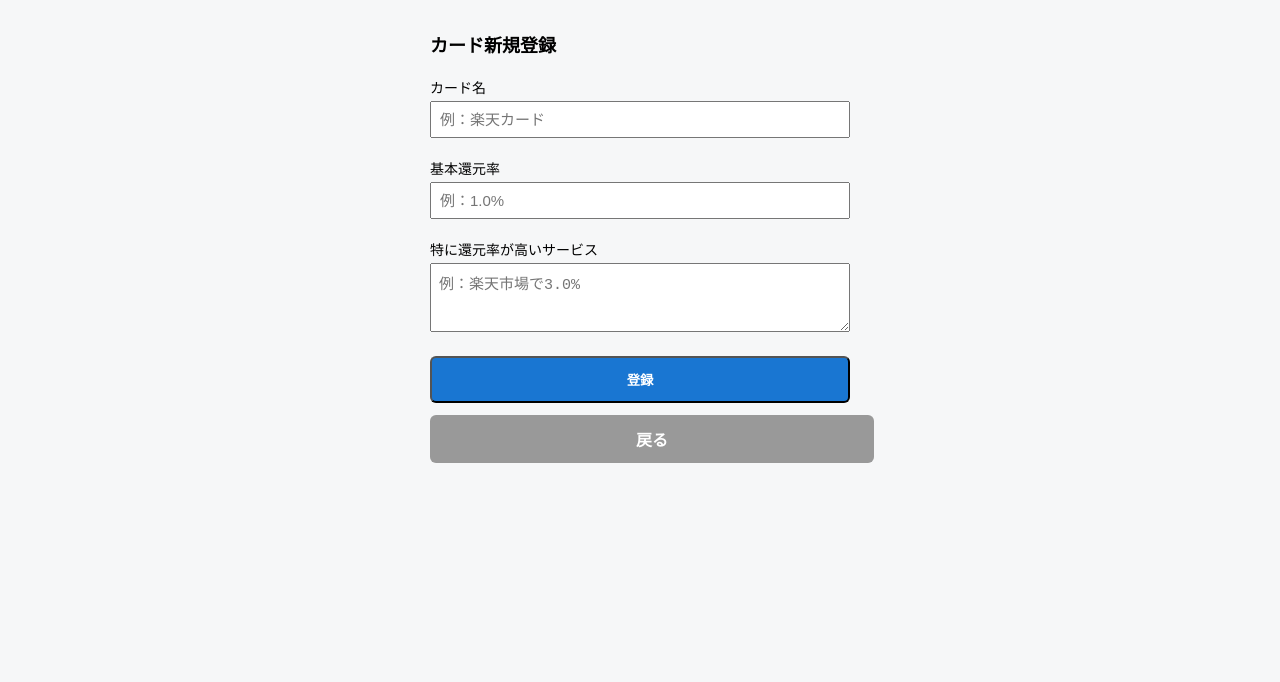
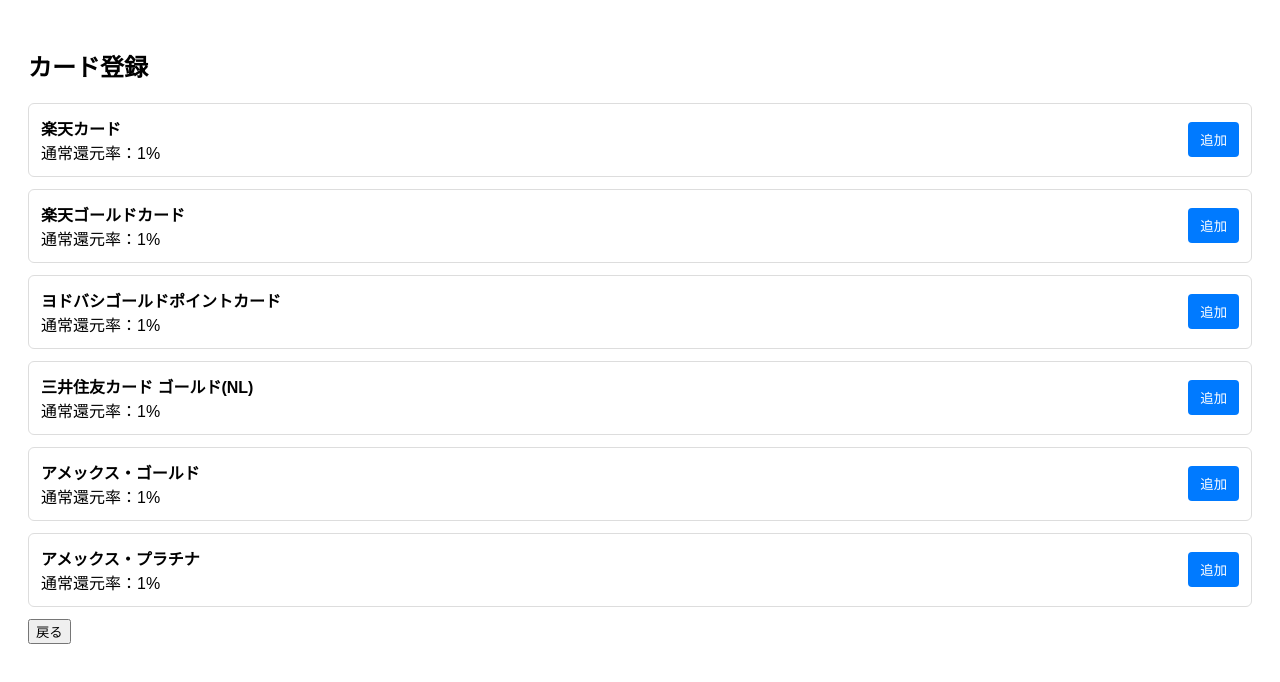
Before and after one commit to masa-reds/card-info-app, a plain HTML site: page register.html in a window 1280 px wide. Drawn offline with Linux system fonts and the light colour scheme.

Commit message:
カード情報の登録

```diff
--- a/register.html
+++ b/register.html
@@ -3,108 +3,88 @@
 <head>
   <meta charset="UTF-8" />
   <meta name="viewport" content="width=device-width, initial-scale=1.0" />
-<title>Card Register - MVP</title>
+  <title>カードを追加</title>
+
   <style>
-  body {
-    font-family: sans-serif;
-    margin: 0;
-    background: #f6f7f8;
+    body { font-family: Arial; padding: 20px; }
+    .card-item {
+      padding: 12px;
+      margin-bottom: 12px;
+      border: 1px solid #ddd;
+      border-radius: 6px;
+      display: flex;
+      justify-content: space-between;
+      align-items: center;
     }
-
-  .container {
-    max-width: 420px;
-    margin: 0 auto;
-    padding: 16px;
-  }
-
-  h2 {
-    font-size: 18px;
-    margin-bottom: 12px;
-  }
-
-  label {
-    font-size: 14px;
-    margin-top: 20px;
-    display: block;
-  }
-
-  input, textarea {
-    width: 100%;
-    padding: 8px;
-    font-size: 15px;
-    margin-top: 4px;
-    box-sizing: border-box;
-  }
-
     .btn {
-    display: block;
-    width: 100%;
-    padding: 12px;
-    text-align: center;
-    background: #1976d2;
-    color: #fff;
-    border-radius: 6px;
-    margin-top: 20px;
-    text-decoration: none;
-    font-weight: bold;
+      background: #007aff;
+      color: white;
+      padding: 8px 12px;
+      border: none;
+      border-radius: 4px;
       cursor: pointer;
-  }
-
-  .btn-back {
-    background: #999;
-    margin-top: 12px;
     }
   </style>
 </head>
+
 <body>
-  <div class="container">
-    <h2>カード新規登録</h2>
+  <h2>カード登録</h2>
 
-    <label>カード名</label>
-    <input id="name" placeholder="例：楽天カード" />
+  <div id="cardList"></div>
 
-    <label>基本還元率</label>
-    <input id="baseRate" placeholder="例：1.0%" />
-
-    <label>特に還元率が高いサービス</label>
-    <textarea id="best" rows="3" placeholder="例：楽天市場で3.0%"></textarea>
-
-    <button class="btn" onclick="saveCard()">登録</button>
-    <a class="btn btn-back" href="index.html">戻る</a>
-  </div>
+  <button onclick="location.href='index.html'">戻る</button>
 
 <script>
-// 保存
-function saveCard() {
-  const name = document.getElementById("name").value.trim();
-  const baseRate = document.getElementById("baseRate").value.trim();
-  const best = document.getElementById("best").value.trim();
+  const CARD_DATA_URL = "./card_data/cards.json";
 
-  if (!name) {
-    alert("カード名を入力してください");
-    return;
+  function loadMyCards() {
+    return JSON.parse(localStorage.getItem("myCards") ?? "[]");
   }
 
-  // localStorageから既存データ取得
-  const exist = JSON.parse(localStorage.getItem("cards")) || [];
+  function saveMyCards(arr) {
+    localStorage.setItem("myCards", JSON.stringify(arr));
+  }
 
-  // ID生成
-  const id = "c_" + Date.now();
+  function addCard(cardId) {
+    let myCards = loadMyCards();
+    if (!myCards.includes(cardId)) {
+      myCards.push(cardId);
+      saveMyCards(myCards);
+      alert("カードを追加しました！");
+    } else {
+      alert("既に追加済みです");
+    }
+  }
 
-  const newCard = {
-    id,
-    name,
-    baseRate,
-    best,
-  };
+  async function loadCards() {
+    const res = await fetch(CARD_DATA_URL);
+    const json = await res.json();
 
-  // 保存
-  exist.push(newCard);
-  localStorage.setItem("cards", JSON.stringify(exist));
+    render(json.cards);
+  }
 
-  alert("登録しました！");
-  location.href = "index.html";
+  function render(cards) {
+    const container = document.getElementById("cardList");
+    container.innerHTML = "";
+
+    cards.forEach(c => {
+      const div = document.createElement("div");
+      div.className = "card-item";
+
+      div.innerHTML = `
+        <div>
+          <strong>${c.name}</strong><br>
+          通常還元率：${c.base_rate}%
+        </div>
+        <button class="btn" onclick="addCard('${c.id}')">追加</button>
+      `;
+
+      container.appendChild(div);
+    });
   }
+
+  loadCards();
 </script>
+
 </body>
 </html>
```
Also changed, not shown: index.html (+38 -3 lines). Lines whose indentation alone changed are shown as unchanged.
